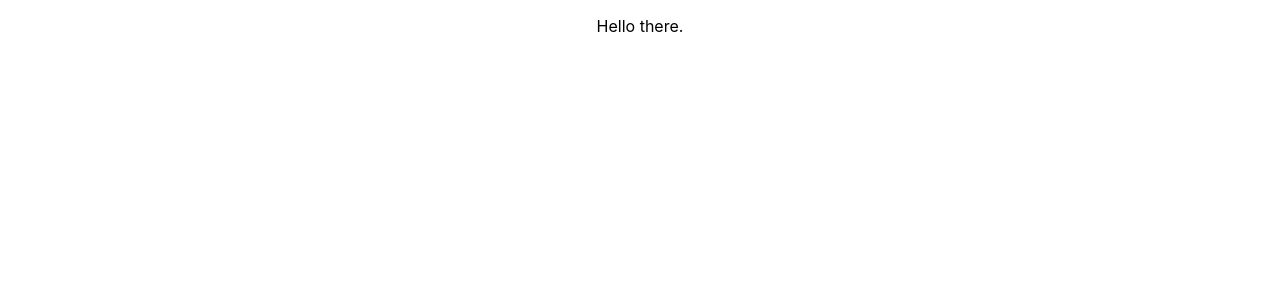
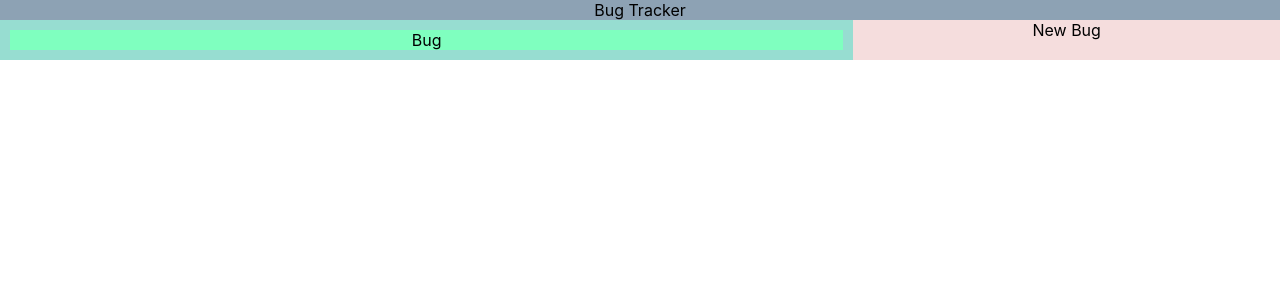
Before and after one commit to ReflextionsDev/react-project, a React (Create React App) app: page / in a window 1280 px wide. Shown: the top 300 px of the page. Built offline with nearby package versions, Linux system fonts and the light colour scheme.

Commit message:
App setup

```diff
--- a/src/App.css
+++ b/src/App.css
@@ -1,16 +1,5 @@
 .App {
   text-align: center;
-}
-
-.App-logo {
-  height: 40vmin;
-  pointer-events: none;
-}
-
-@media (prefers-reduced-motion: no-preference) {
-  .App-logo {
-    animation: App-logo-spin infinite 20s linear;
-  }
 }
 
 .App-header {
@@ -28,11 +17,25 @@
   color: #61dafb;
 }
 
-@keyframes App-logo-spin {
-  from {
-    transform: rotate(0deg);
-  }
-  to {
-    transform: rotate(360deg);
-  }
+header {
+  background-color: rgb(141, 162, 180);
 }
+
+main {
+  display: flex;
+}
+
+.Items {
+  flex: 2;
+  background-color: rgb(151, 221, 209);
+}
+
+.Editor {
+  flex: 1;
+  background-color: rgb(245, 221, 221);
+}
+
+.Bug {
+  margin: 10px;
+  background-color: rgb(127, 255, 191);
+}
--- a/src/App.js
+++ b/src/App.js
@@ -3,8 +3,20 @@ import './App.css';
 function App() {
   return (
     <div className="App">
-      <p>Hello there.</p>
+
+      <header>Bug Tracker</header>
+
+      <main>
+
+        <div className='Items'>
+          <div className='Bug'>Bug</div>
+        </div>
+
+        <div className='Editor'>New Bug</div>
+
+      </main>
     </div>
+
   );
 }
 
```
